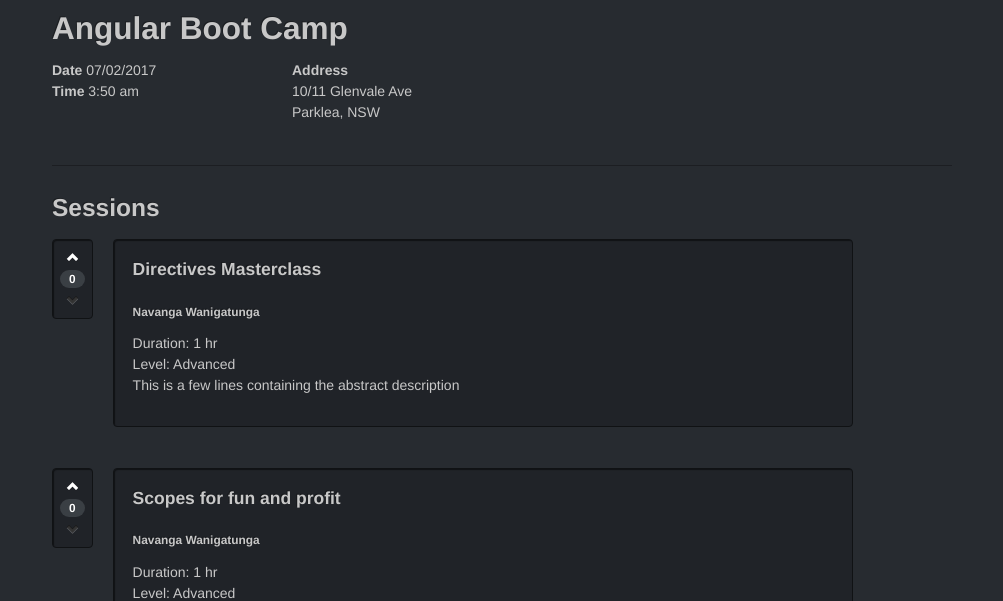
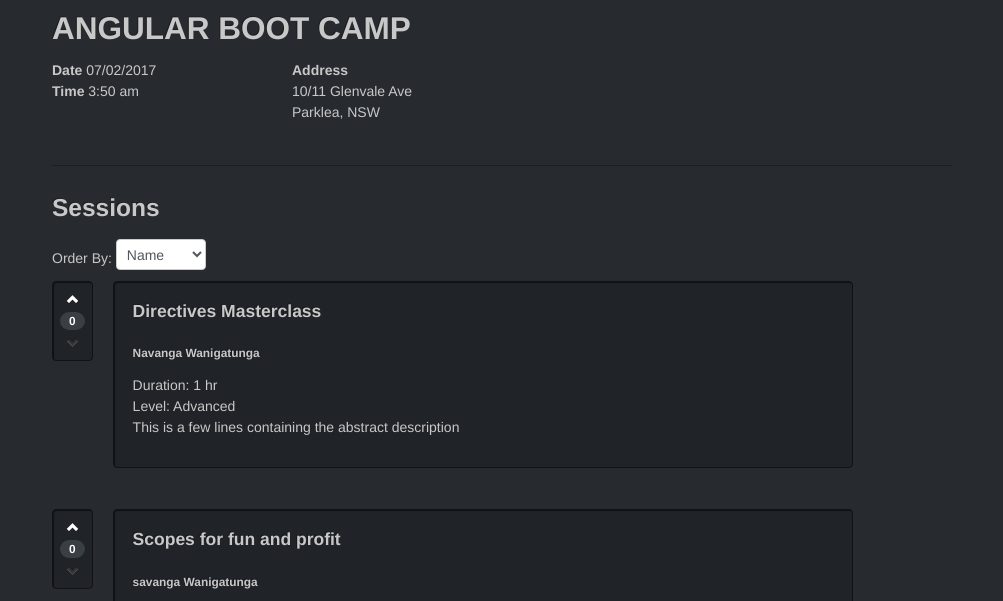
Before and after one commit to navanga/AngularEvent, a website: page app/EventDetails.html in a window 1280 px wide. Shown: the part 299-900 px from the top of the page, without its empty margins (138-1141 px from the left). Drawn offline with Linux system fonts and the light colour scheme.

Commit message:
init commit

```diff
--- a/app/EventDetails.html
+++ b/app/EventDetails.html
@@ -22,7 +22,7 @@
             <img ng-src="{{event.imageUrl}}" alt="{{event.namr}}" />
             <div class="row">
                 <div class="spann11">
-                    <h2>{{event.name}}</h2>
+                    <h2>{{event.name | uppercase}}</h2>
                 </div>
             </div>
             <div class="row">
@@ -42,8 +42,15 @@
             <hr/>
 
             <h3>Sessions</h3>
+
+            Order By:
+            <select ng-model="sortorder" class="input-small">
+                <option selected value="name">Name</option>
+                <option value="-upVoteCount">Votes</option>
+            </select>
+
             <ul class="thumbnails">
-                <li ng-repeat="mysessions in event.sessions">
+                <li ng-repeat="mysessions in event.sessions | orderBy:sortorder">
                     <div class="row session">
 
                         <div class="span0 well votingWidget">
@@ -77,6 +84,7 @@
     <script src="/lib/underscore-1.4.4.min.js"></script>
     <script src="/lib/bootstrap.min.js"></script>
     <script src="/lib/angular/angular.js"></script>
+    <script src="/lib/angular/angular-sanitize.js"></script>
     <script src="/js/app.js"></script>
     <script src="/js/controllers/EventController.js"></script>
 
--- a/app/js/app.js
+++ b/app/js/app.js
@@ -1,3 +1,3 @@
 +'use strict';
 
-var eventsApp = angular.module('eventsApp', []);
+var eventsApp = angular.module('eventsApp', ['ngSanitize']);
--- a/app/js/controllers/EventController.js
+++ b/app/js/controllers/EventController.js
@@ -5,6 +5,9 @@
 
 eventsApp.controller('EventController',
     function EventController($scope) {
+
+        $scope.sortorder = 'name',
+
         $scope.event = {
             name: 'Angular Boot Camp',
             date: '07/02/2017',
@@ -26,7 +29,7 @@ eventsApp.controller('EventController',
                 },
                 {
                     name: "Scopes for fun and profit",
-                    creatorName: "Navanga Wanigatunga",
+                    creatorName: "savanga Wanigatunga",
                     duration: "1 hr",
                     level: "Advanced",
                     abstract: "This is a few lines containing the abstract description",
@@ -34,7 +37,7 @@ eventsApp.controller('EventController',
                 },
                 {
                     name: "Well Behaved Controller",
-                    creatorName: "Navanga Wanigatunga",
+                    creatorName: "bavanga Wanigatunga",
                     duration: "1 hr",
                     level: "Advanced",
                     abstract: "This is a few lines containing the abstract description",
```
